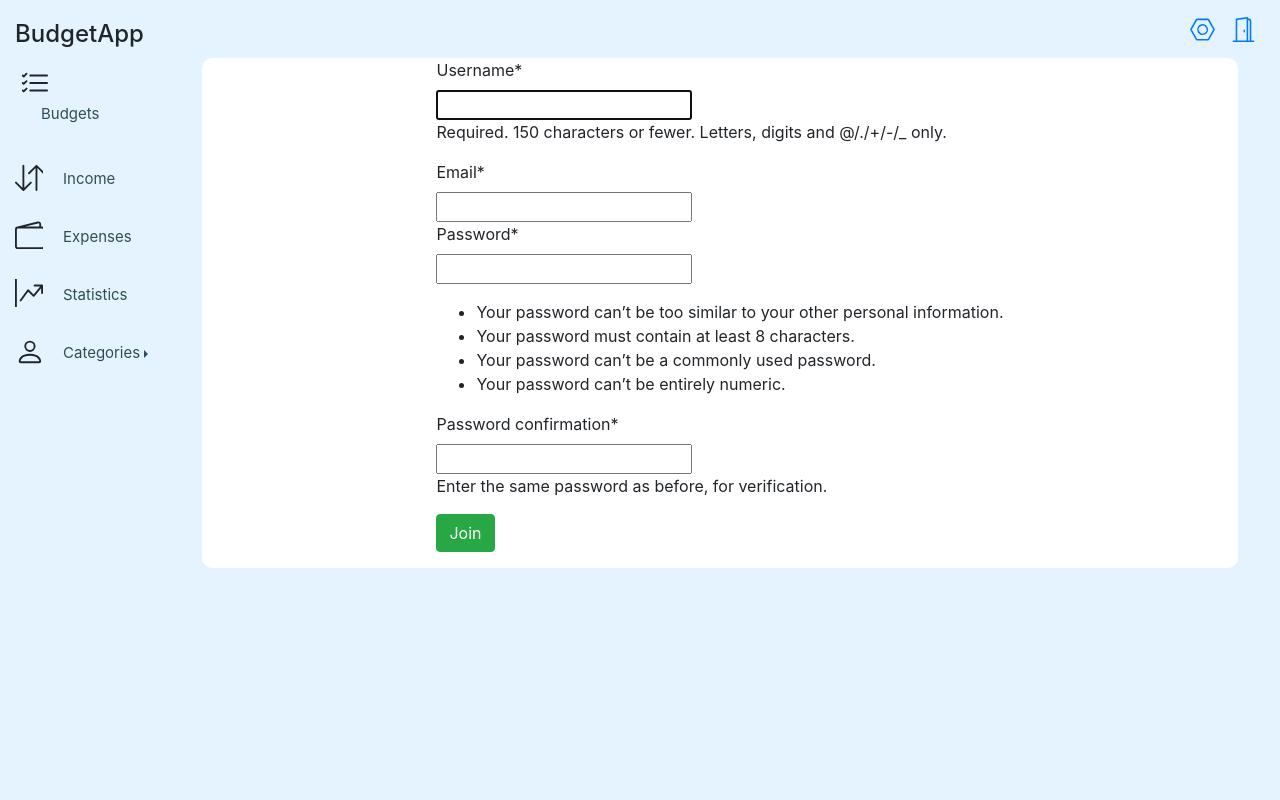
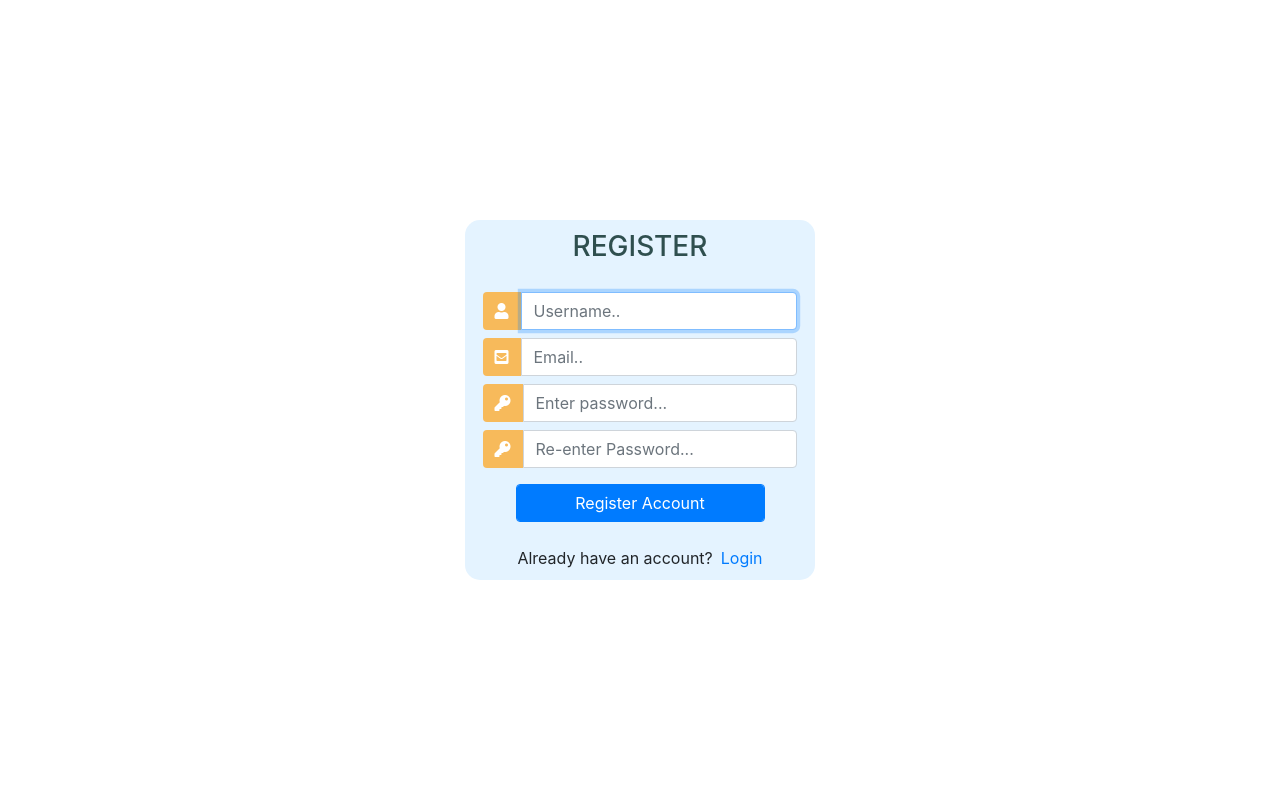
Before and after one commit to bartek412/household_budget, a Django app: page /register/ in a window 1280 px wide. Run offline with Django 4.2, Linux system fonts and the light colour scheme; some libraries are stand-ins or nearby versions.

Commit message:
Improved the login and register page

```diff
--- a/Projects/urls.py
+++ b/Projects/urls.py
@@ -16,6 +16,8 @@ Including another URLconf
 from django.contrib import admin
 from django.urls import path, include
 from register import views as v
+from django.contrib.auth import views as auth_views
+
 
 urlpatterns = [
     path('admin/', admin.site.urls),
--- a/budget_app/templates/budget_app/add_budget.html
+++ b/budget_app/templates/budget_app/add_budget.html
@@ -1,4 +1,4 @@
-{% extends budget_base_path %}
+{% extends base_path %}
 
 {% block content %}
 <div style = "padding-top: 10px; padding-left: 10px; padding-bottom: 10px;">
--- a/register/forms.py
+++ b/register/forms.py
@@ -5,7 +5,7 @@ from django import forms
 
 
 class RegisterForm(UserCreationForm):
-    email = forms.EmailField()
+    # email = forms.EmailField()
 
     class Meta:
         model = User
--- a/register/templates/register/register.html
+++ b/register/templates/register/register.html
@@ -1,14 +1,135 @@
-{% extends 'budget_app/base.html' %}
+<!DOCTYPE html>
+<html>
 
-{% block title %}Create a new account{% endblock %}
-{% load crispy_forms_tags %}
+<head>
+	<title>Register</title>
+	<link rel="stylesheet" href="https://stackpath.bootstrapcdn.com/bootstrap/4.1.3/css/bootstrap.min.css" integrity="sha384-MCw98/SFnGE8fJT3GXwEOngsV7Zt27NXFoaoApmYm81iuXoPkFOJwJ8ERdknLPMO" crossorigin="anonymous">
+	<script src="https://ajax.googleapis.com/ajax/libs/jquery/3.3.1/jquery.min.js"></script>
+	<link rel="stylesheet" href="https://use.fontawesome.com/releases/v5.6.1/css/all.css" integrity="sha384-gfdkjb5BdAXd+lj+gudLWI+BXq4IuLW5IT+brZEZsLFm++aCMlF1V92rMkPaX4PP" crossorigin="anonymous">
 
-{% block content %}
-    <form method = "POST", class = 'form-group'>
-        {% csrf_token %}
-        {{form|crispy}}
-        <button type = "submit" class = "btn btn-success">
-            Join
-        </button>
-    </form>
-{% endblock %}
+	<style>
+		body,
+		html {
+			margin: 0;
+			padding: 0;
+			height: 100%;
+			background:#fff!important;
+		}
+		.user_card {
+			width: 350px;
+			margin-top: auto;
+			margin-bottom: auto;
+			background:rgb(228, 243, 255);
+			position: relative;
+			display: flex;
+			justify-content: center;
+			flex-direction: column;
+			padding: 10px;
+			border-radius: 15px;
+		}
+		.form_container {
+			margin-top: 20px;
+		}
+
+		#form-title{
+			color:darkslategray;
+		}
+		.login_btn {
+			width: 100%;
+			background: #33ccff !important;
+			color: white !important;
+		}
+		.login_btn:focus {
+			box-shadow: none !important;
+			outline: 0px !important;
+		}
+		.login_container {
+			padding: 0 2rem;
+		}
+		.input-group-text {
+			background: #f7ba5b !important;
+			color: white !important;
+			border: 0 !important;
+			border-radius: 0.25rem 0 0 0.25rem !important;
+		}
+		.input_user,
+		.input_pass:focus {
+			box-shadow: none !important;
+			outline: 0px !important;
+		}
+	</style>
+
+</head>
+<body>
+	<div class="container h-100">
+		<div class="d-flex justify-content-center h-100">
+			<div class="user_card">
+				<div class="d-flex justify-content-center">
+					<h3 id="form-title">REGISTER</h3>
+				</div>
+				<div class="d-flex justify-content-center form_container">
+
+					<form method="POST" action="">
+                        {% csrf_token %}
+						<div class="input-group mb-2">
+							<div class="input-group-append">
+								<span class="input-group-text"><i class="fas fa-user"></i></span>
+							</div>
+                            {{form.username}}
+							<!-- <input type="text" name="username"> -->
+						</div>
+						<div class="input-group mb-2">
+							<div class="input-group-append">
+								<span class="input-group-text"><i class="fas fa-envelope-square"></i></span>
+							</div>
+							<!-- <input type="email" name="email"> -->
+                            {{form.email}}
+						</div>
+						<div class="input-group mb-2">
+							<div class="input-group-append">
+								<span class="input-group-text"><i class="fas fa-key"></i></span>
+							</div>
+							<!-- <input type="text" name="password1"> -->
+                            {{form.password1}}
+						</div>
+						<div class="input-group mb-2">
+							<div class="input-group-append">
+								<span class="input-group-text"><i class="fas fa-key"></i></span>
+							</div>
+							<!-- <input type="text" name="password2"> -->
+                            {{form.password2}}
+						</div>
+
+				   		<div class="d-flex justify-content-center mt-3 login_container">
+				 			<input class="btn btn-primary" type="submit" value="Register Account">
+				   		</div>
+					</form>
+				</div>
+
+				<div class="mt-4">
+					<div class="d-flex justify-content-center links">
+						Already have an account? <a href="{% url 'login' %}" class="ml-2">Login</a>
+					</div>
+				</div>
+			</div>
+		</div>
+	</div>
+	<script>
+						/* Because i didnt set placeholder values in forms.py they will be set here using vanilla Javascript
+		//We start indexing at one because CSRF_token is considered and input field
+		 */
+
+		//Query All input fields
+		var form_fields = document.getElementsByTagName('input')
+		form_fields[1].placeholder='Username..';
+		form_fields[2].placeholder='Email..';
+		form_fields[3].placeholder='Enter password...';
+		form_fields[4].placeholder='Re-enter Password...';
+
+
+		for (var field in form_fields){
+			form_fields[field].className += ' form-control'
+		}
+	</script>
+</body>
+</html>
--- a/register/views.py
+++ b/register/views.py
@@ -13,12 +13,9 @@ def register(response):
         form = RegisterForm(response.POST)
         if form.is_valid():
             form.save()
-
-
         return redirect('login')  # po zarejestrowaniu przekierowanie na strone logowania
     else:
         form = RegisterForm()
-
     return render(response, 'register/register.html', {'form':form})
 
 @login_required  #dekorator wymaga zalogowania przed przejsciem na strone 'profile'
```
Also changed, not shown: register/templates/registration/login.html (+101 -30 lines).
